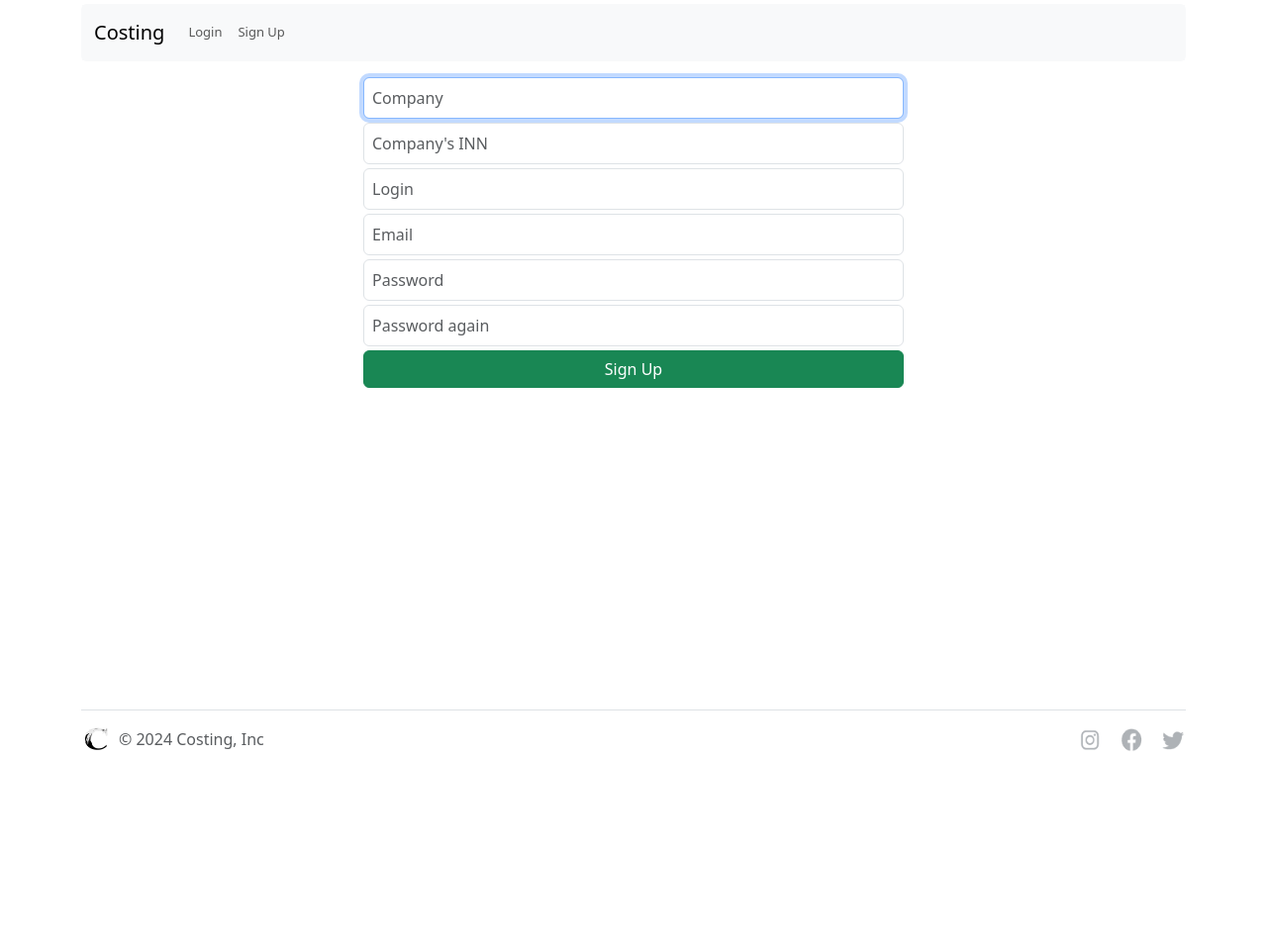
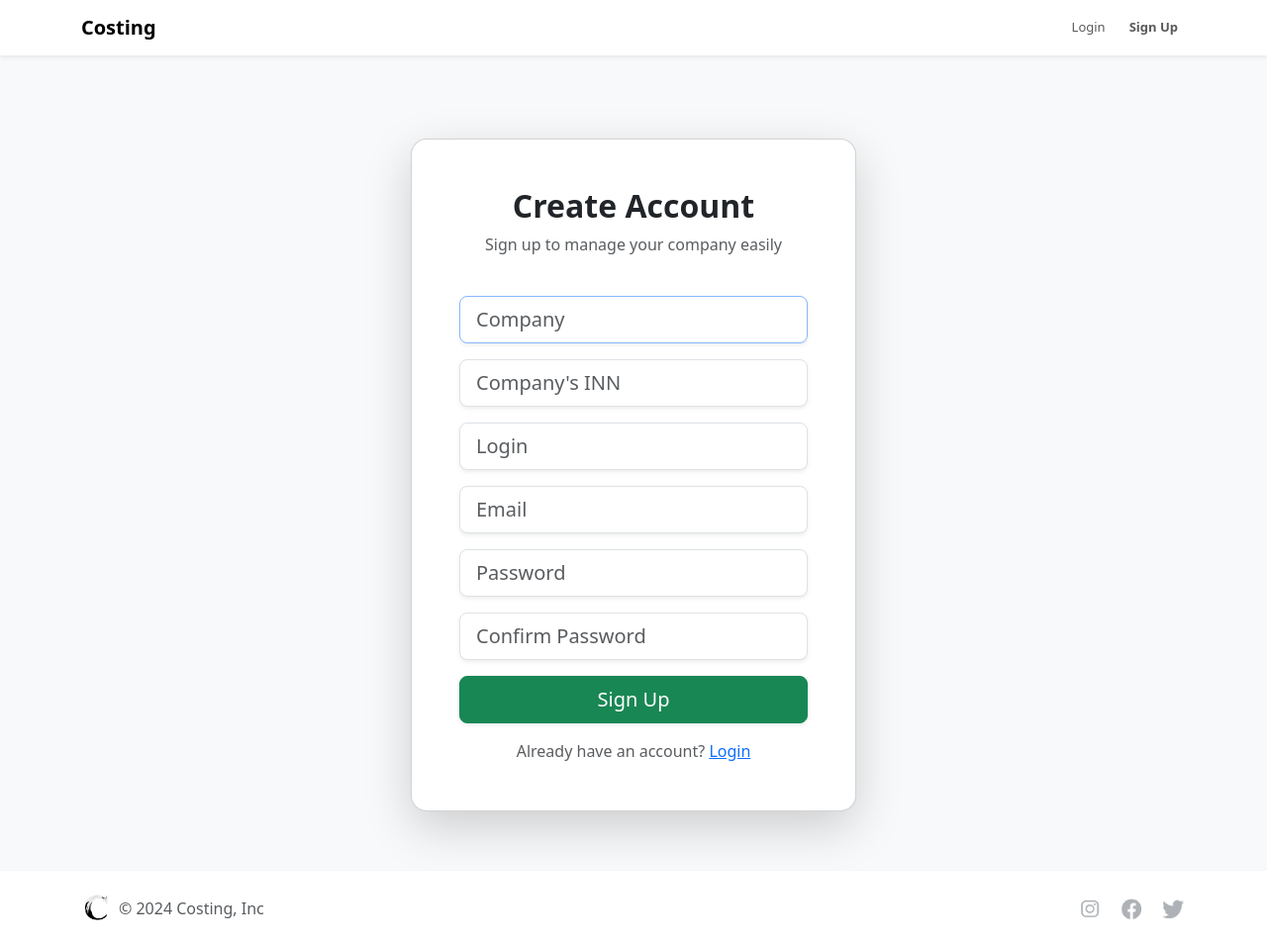
Before and after one commit to Kulnimskiy/Costing, a Flask app: page /signup in a window 1280 px wide. Shown: the whole page at 99% size. Before the commit the page ends 759 px from the top, so only its background shows below. Run offline with Flask 3, Linux system fonts and the light colour scheme.

Commit message:
- new homepage and sign in

```diff
--- a/project/templates/layout.html
+++ b/project/templates/layout.html
@@ -4,102 +4,80 @@
     <meta charset="utf-8">
     <meta http-equiv="X-UA-Compatible" content="IE=edge">
     <meta name="viewport" content="width=device-width, initial-scale=1">
-    <link rel="icon" href="static/images/logo.png">
+    <link rel="icon" href="/static/images/logo.png">
     <title>Costing: {% block title %} {% endblock %}</title>
-    <link rel="stylesheet" href="/static/style.css">
+
+    <!-- Bootstrap CSS -->
     <link href="https://cdn.jsdelivr.net/npm/bootstrap@5.3.2/dist/css/bootstrap.min.css" rel="stylesheet"
           integrity="sha384-T3c6CoIi6uLrA9TneNEoa7RxnatzjcDSCmG1MXxSR1GAsXEV/Dwwykc2MPK8M2HN" crossorigin="anonymous">
-    <script src="https://ajax.googleapis.com/ajax/libs/jquery/3.5.1/jquery.min.js"></script>
-    <script src="https://cdnjs.cloudflare.com/ajax/libs/select2/4.0.13/js/select2.full.min.js" integrity="sha512-RtZU3AyMVArmHLiW0suEZ9McadTdegwbgtiQl5Qqo9kunkVg1ofwueXD8/8wv3Af8jkME3DDe3yLfR8HSJfT2g==" crossorigin="anonymous" referrerpolicy="no-referrer"></script>
-    <link rel="stylesheet" href="https://cdnjs.cloudflare.com/ajax/libs/select2/4.0.13/css/select2.min.css" integrity="sha512-nMNlpuaDPrqlEls3IX/Q56H36qvBASwb3ipuo3MxeWbsQB1881ox0cRv7UPTgBlriqoynt35KjEwgGUeUXIPnw==" crossorigin="anonymous" referrerpolicy="no-referrer" />
+    <!-- Select2 CSS -->
+    <link rel="stylesheet" href="https://cdnjs.cloudflare.com/ajax/libs/select2/4.0.13/css/select2.min.css"
+          integrity="sha512-nMNlpuaDPrqlEls3IX/Q56H36qvBASwb3ipuo3MxeWbsQB1881ox0cRv7UPTgBlriqoynt35KjEwgGUeUXIPnw=="
+          crossorigin="anonymous" referrerpolicy="no-referrer" />
+    <!-- Custom CSS -->
+    <link rel="stylesheet" href="/static/style.css">
 </head>
-<body class="d-flex flex-column min-vh-100">
+<body class="d-flex flex-column min-vh-100 bg-light">
+
+<!-- Navbar -->
+<nav class="navbar navbar-expand-md navbar-light bg-white shadow-sm sticky-top mb-4">
     <div class="container-md">
-    <div class="mx-auto border border-light rounded mt-1">
-        <nav class="navbar navbar-expand-md bg-body-tertiary">
-            <div class="container-fluid">
-                <a class="navbar-brand" href="/">Costing</a>
+        <a class="navbar-brand fw-bold" href="/">Costing</a>
         <button class="navbar-toggler" type="button" data-bs-toggle="collapse"
                 data-bs-target="#navbarSupportedContent" aria-controls="navbarSupportedContent"
                 aria-expanded="false" aria-label="Toggle navigation">
             <span class="navbar-toggler-icon"></span>
         </button>
+
         <div class="collapse navbar-collapse" id="navbarSupportedContent">
-
             {% if current_user._id %}
-                    <ul class="navbar-nav me-auto">
-                        <li class="nav-item">
-                            <a class="nav-link" href="/profile">Profile</a>
-                        </li>
-                        <li class="nav-item">
-                            <a class="nav-link" href="/comparison">Comparison</a>
-                        </li>
-                        <li class="nav-item">
-                            <a class="nav-link" href="/company-goods">Tracked Goods</a>
-                        </li>
-                        <li class="nav-item">
-                            <a class="nav-link" href="/competitor-monitoring">Competitors</a>
-                        </li>
-                        <li class="nav-item">
-                            <a class="nav-link" href="/logout">Log out</a>
-                        </li>
+            <ul class="navbar-nav me-auto mb-2 mb-md-0">
+                <li class="nav-item"><a class="nav-link" href="/profile">Profile</a></li>
+                <li class="nav-item"><a class="nav-link" href="/comparison">Comparison</a></li>
+                <li class="nav-item"><a class="nav-link" href="/company-goods">Tracked Goods</a></li>
+                <li class="nav-item"><a class="nav-link" href="/competitor-monitoring">Competitors</a></li>
+                <li class="nav-item"><a class="nav-link text-danger" href="/logout">Log out</a></li>
             </ul>
             <form class="d-flex" role="search" action="/price-looker" method="get">
-                        <input class="form-control me-1" type="search" placeholder="Search" aria-label="Search"
-                               name="item-search-field">
+                <input class="form-control me-2" type="search" placeholder="Search" name="item-search-field">
                 <button class="btn btn-outline-success" type="submit">Search</button>
             </form>
-
             {% else %}
-
-                    <ul class="navbar-nav me-auto">
-                        <li class="nav-item">
-                            <a class="nav-link" href="/login">Login</a>
-                        </li>
-                        <li class="nav-item">
-                            <a class="nav-link" href="/signup">Sign Up</a>
-                        </li>
+            <ul class="navbar-nav ms-auto mb-2 mb-md-0">
+                <li class="nav-item"><a class="nav-link" href="/login">Login</a></li>
+                <li class="nav-item"><a class="nav-link btn btn-outline-success fw-bold ms-2" href="/signup">Sign Up</a></li>
             </ul>
             {% endif %}
-
         </div>
     </div>
 </nav>
+
+<!-- Main content -->
+<main class="flex-grow-1">
+    <div class="container-md">
+        {% block body %}{% endblock %}
     </div>
+</main>
+
+<!-- Footer -->
+<footer class="bg-white shadow-sm mt-auto py-4">
+    <div class="container-md d-flex flex-column flex-md-row justify-content-between align-items-center">
+        <div class="d-flex align-items-center mb-3 mb-md-0">
+            <img src="/static/images/logo.png" alt="logo" width="30" class="me-2">
+            <span class="text-muted">© 2024 Costing, Inc</span>
         </div>
+        <ul class="nav list-unstyled d-flex">
+            <li class="ms-3"><a href="#" class="text-muted"><img src="/static/images/insta.png" alt="Instagram" width="26"></a></li>
+            <li class="ms-3"><a href="#" class="text-muted"><img src="/static/images/facebook.png" alt="Facebook" width="26"></a></li>
+            <li class="ms-3"><a href="#" class="text-muted"><img src="/static/images/twitter.png" alt="Twitter" width="26"></a></li>
+        </ul>
+    </div>
+</footer>
 
-{% block body %}{% endblock %}
-
-<div class="container-md mt-auto">
-    <footer class="d-flex flex-wrap justify-content-between align-items-center py-3 my-4 border-top w-100">
-        <div class="col-md-4 d-flex align-items-center">
-            <a href="/" class="mb-3 me-2 mb-md-0 text-body-secondary text-decoration-none lh-1">
-                <img class="bi" width="30" height="24" src="static/images/logo.png" alt="">
-            </a>
-            <span class="mb-3 mb-md-0 text-body-secondary">© 2024 Costing, Inc</span>
-        </div>
-        <ul class="nav col-md-4 justify-content-end list-unstyled d-flex">
-            <li class="ms-3"><a class="text-body-secondary" href="https://www.youtube.com/watch?v=dQw4w9WgXcQ"
-                                target=”_blank”><img class="bi" width="26" height="24" src="static/images/insta.png"
-                                                     alt="dots icon"></a></li>
-            <li class="ms-3"><a class="text-body-secondary" href="https://www.youtube.com/watch?v=dQw4w9WgXcQ"
-                                target=”_blank”><img class="bi" width="26" height="24" src="static/images/facebook.png"
-                                                     alt="dots icon"></a></li>
-            <li class="ms-3"><a class="text-body-secondary" href="https://www.youtube.com/watch?v=dQw4w9WgXcQ"
-                                target=”_blank”><img class="bi" width="26" height="24" src="static/images/twitter.png"
-                                                     alt="dots icon"></a></li>
-        </ul>
-    </footer>
-</div>
-
-<script src="https://cdn.jsdelivr.net/npm/@popperjs/core@2.11.8/dist/umd/popper.min.js"
-        integrity="sha384-I7E8VVD/ismYTF4hNIPjVp/Zjvgyol6VFvRkX/vR+Vc4jQkC+hVqc2pM8ODewa9r"
-        crossorigin="anonymous"></script>
-<script src="https://cdn.jsdelivr.net/npm/bootstrap@5.3.2/dist/js/bootstrap.min.js"
-        integrity="sha384-BBtl+eGJRgqQAUMxJ7pMwbEyER4l1g+O15P+16Ep7Q9Q+zqX6gSbd85u4mG4QzX+"
-        crossorigin="anonymous"></script>
-<script src="https://cdn.jsdelivr.net/npm/bootstrap@5.3.2/dist/js/bootstrap.bundle.min.js"
-        integrity="sha384-C6RzsynM9kWDrMNeT87bh95OGNyZPhcTNXj1NW7RuBCsyN/o0jlpcV8Qyq46cDfL"
-        crossorigin="anonymous"></script>
+<!-- Scripts -->
+<script src="https://ajax.googleapis.com/ajax/libs/jquery/3.5.1/jquery.min.js"></script>
+<script src="https://cdn.jsdelivr.net/npm/@popperjs/core@2.11.8/dist/umd/popper.min.js" crossorigin="anonymous"></script>
+<script src="https://cdn.jsdelivr.net/npm/bootstrap@5.3.2/dist/js/bootstrap.bundle.min.js" crossorigin="anonymous"></script>
+<script src="https://cdnjs.cloudflare.com/ajax/libs/select2/4.0.13/js/select2.full.min.js" crossorigin="anonymous"></script>
 </body>
 </html>
--- a/project/templates/login.html
+++ b/project/templates/login.html
@@ -30,5 +30,5 @@
             <a href="/forgot-password">Forgot password?</a>
         </div>
     </div>
-</div>>
+</div>
 {% endblock %}
--- a/project/templates/signup.html
+++ b/project/templates/signup.html
@@ -3,35 +3,84 @@
 {% block title %} Signup {% endblock %}
 
 {% block body %}
-    <div class="container-md align-items-center">
-        <div class="row">
-            <div class="mx-auto pt-3 w-50">
-                <form action="/signup" method="post">
-                    <input type="text" name="company_name" placeholder="Company" autofocus autocomplete="off" class="form-control p-2 mb-1">
-                    <input type="text" name="company_inn" id="company_inn" placeholder="Company's INN" autocomplete="off" class="form-control p-2 mb-1 ">
-                    <div class="font-italic" id="company_inn_status"></div>
-                    <input type="text" name="login" id="login" placeholder="Login" autocomplete="off" class="form-control p-2 mb-1">
-                    <div class="font-italic" id="login_status"></div>
-                    <input type="email" name="email" placeholder="Email" autocomplete="off" class="form-control p-2 mb-1">
-                    <input type="password" name="password" id="password" placeholder="Password" autocomplete="off" class="form-control p-2 mb-1">
-                    <div class="pw-strength">
+<div class="d-flex justify-content-center align-items-center vh-100 bg-light">
+    <div class="card shadow-lg p-5 rounded-4" style="max-width: 450px; width: 100%;">
+        <!-- Header -->
+        <div class="text-center mb-4">
+            <h2 class="fw-bold">Create Account</h2>
+            <p class="text-muted">Sign up to manage your company easily</p>
+        </div>
+
+        <!-- Signup Form -->
+        <form action="/signup" method="post" novalidate>
+            <!-- Company Name -->
+            <div class="mb-3">
+                <input type="text" name="company_name" placeholder="Company" autofocus autocomplete="off"
+                       class="form-control form-control-lg shadow-sm">
+            </div>
+
+            <!-- Company INN -->
+            <div class="mb-3">
+                <input type="text" name="company_inn" id="company_inn" placeholder="Company's INN" autocomplete="off"
+                       class="form-control form-control-lg shadow-sm">
+                <div class="form-text text-danger" id="company_inn_status"></div>
+            </div>
+
+            <!-- Login -->
+            <div class="mb-3">
+                <input type="text" name="login" id="login" placeholder="Login" autocomplete="off"
+                       class="form-control form-control-lg shadow-sm">
+                <div class="form-text text-danger" id="login_status"></div>
+            </div>
+
+            <!-- Email -->
+            <div class="mb-3">
+                <input type="email" name="email" placeholder="Email" autocomplete="off"
+                       class="form-control form-control-lg shadow-sm">
+            </div>
+
+            <!-- Password -->
+            <div class="mb-3">
+                <input type="password" name="password" id="password" placeholder="Password" autocomplete="off"
+                       class="form-control form-control-lg shadow-sm">
+                <div class="pw-strength mt-1">
                     <span class="font-italic"></span>
                     <span></span>
                 </div>
-                    <input type="password" name="password_confirm" placeholder="Password again" autocomplete="off" class="form-control p-2 mb-1">
-                    <div class="font-weight-bold" id="error">{{ error }}</div>
-                    <button type="submit" class="btn btn-success w-100">Sign Up</button>
-                </form>
+            </div>
+
+            <!-- Confirm Password -->
+            <div class="mb-3">
+                <input type="password" name="password_confirm" placeholder="Confirm Password" autocomplete="off"
+                       class="form-control form-control-lg shadow-sm">
+            </div>
+
+            <!-- Error Messages -->
+            {% if error %}
+            <div class="alert alert-danger fw-bold">
+                {{ error }}
+            </div>
+            {% endif %}
+
+            <!-- Submit Button -->
+            <button type="submit" class="btn btn-success btn-lg w-100 mb-3 shadow-sm">Sign Up</button>
+
+            <!-- Already have an account -->
+            <div class="text-center text-muted">
+                Already have an account? <a href="{{ url_for('auth.login') }}">Login</a>
+            </div>
+
+            <!-- Flash Messages -->
             {% with messages = get_flashed_messages() %}
             {% if messages %}
-                    <div class="notification">
-                        {{ messages[0] }}. Go to <a href="{{ url_for('auth.login') }}">login page</a>.
+            <div class="alert alert-info mt-3 text-center">
+                {{ messages[0] }}
             </div>
             {% endif %}
             {% endwith %}
+        </form>
     </div>
 </div>
-    </div>
+
 <script src="/static/signup.js" crossorigin="anonymous"></script>
-
 {% endblock %}
```
Also changed, not shown: project/templates/homepage.html (+37 -39 lines). Lines whose indentation alone changed are shown as unchanged.
